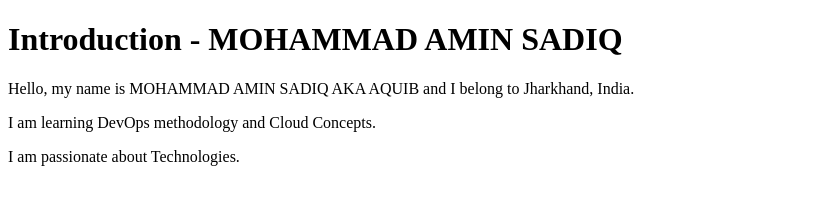
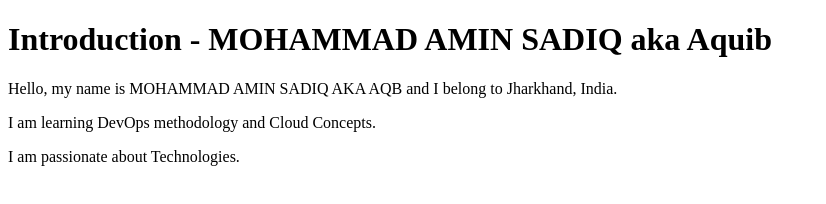
Before and after one commit to MSadiq04/first-demo, a plain HTML site: page index.html in a window 1280 px wide. Shown: the whole page, without its empty margins (0-826 px from the left). Drawn offline with Linux system fonts and the light colour scheme.

Commit message:
added aka aquib

```diff
--- a/index.html
+++ b/index.html
@@ -3,11 +3,11 @@
 <head>
     <meta charset="UTF-8">
     <meta name="viewport" content="width=device-width, initial-scale=1.0">
-    <title>Introduction - MOHAMMAD AMIN SADIQ</title>
+    <title>Introduction - MOHAMMAD AMIN SADIQ aka Aquib</title>
 </head>
 <body>
-    <h1>Introduction - MOHAMMAD AMIN SADIQ</h1>
-    <p>Hello, my name is MOHAMMAD AMIN SADIQ AKA AQUIB and I belong to Jharkhand, India.</p>
+    <h1>Introduction - MOHAMMAD AMIN SADIQ aka Aquib</h1>
+    <p>Hello, my name is MOHAMMAD AMIN SADIQ AKA AQB and I belong to Jharkhand, India.</p>
     <p>I am learning DevOps methodology and Cloud Concepts.</p>
     <p>I am passionate about Technologies.</p>
 </body>
```
Also changed, not shown: 1 other file.
